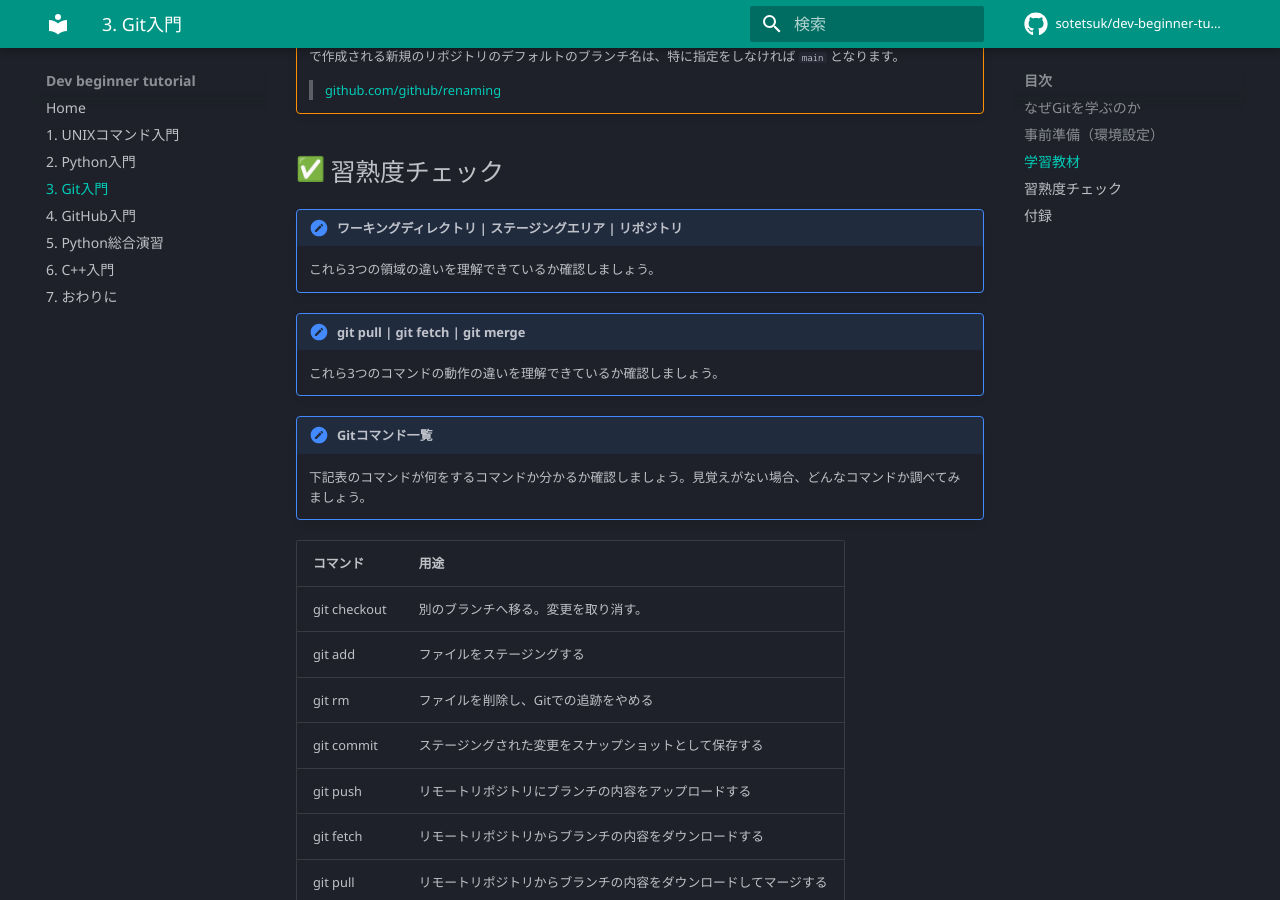
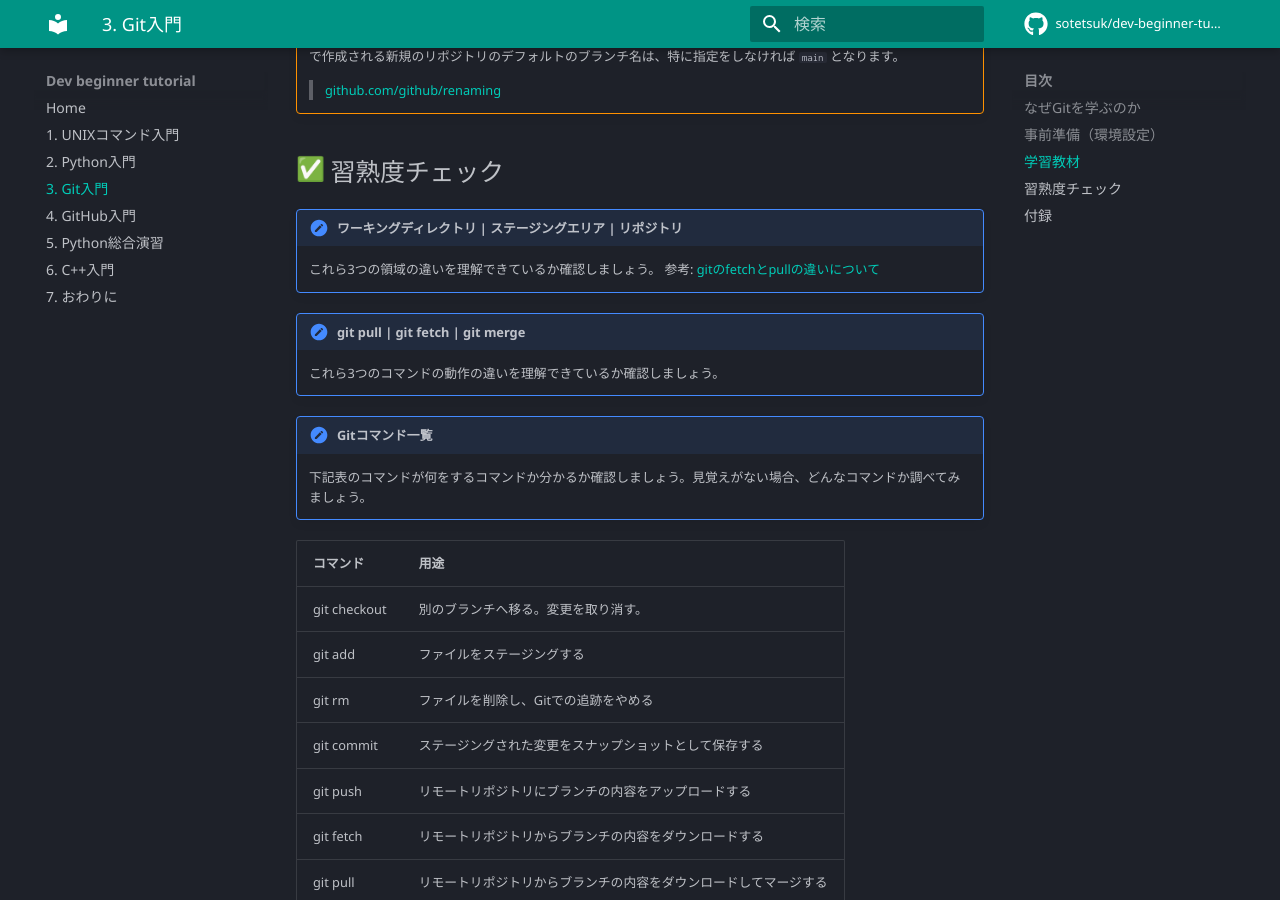
Before and after one commit to sotetsuk/dev-beginner-tutorial, an MkDocs documentation site: the page built from docs/git.md, in a window 1280 px wide and 900 px high, scrolled down 2465 px. Built offline with MkDocs 1.6.1 and Material for MkDocs 9.7.7, drawn with Linux system fonts in a browser that asks for light colours; emoji names are drawn with the system emoji font; comment, search, counter and statistics services are not loaded.

Commit message:
add link for git merge/fetch/pull #83

```diff
--- a/docs/git.md
+++ b/docs/git.md
@@ -82,6 +82,7 @@ App Storeに行くと、アプリケーションのバージョンが明示さ
 !!! check "ワーキングディレクトリ | ステージングエリア | リポジトリ"
 
     これら3つの領域の違いを理解できているか確認しましょう。
+	参考: [gitのfetchとpullの違いについて](http://www.koikikukan.com/archives/2019/02/15-000300.php)
 
 !!! check "git pull | git fetch | git merge"
 
```
